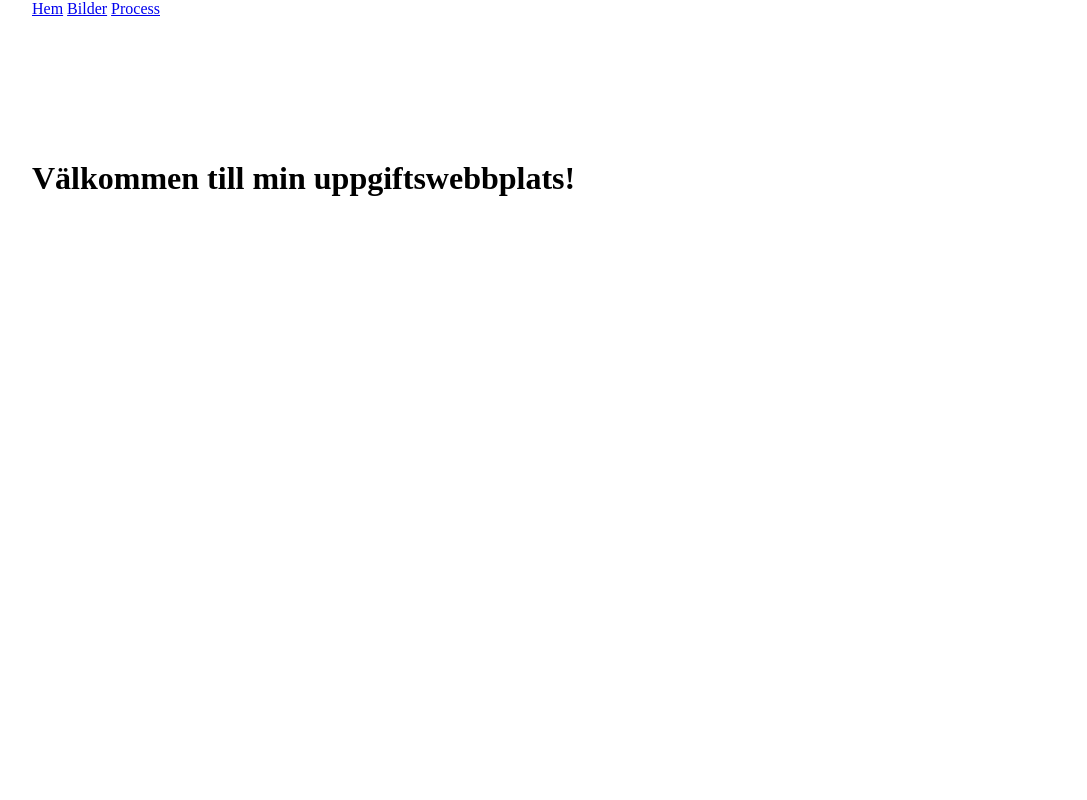
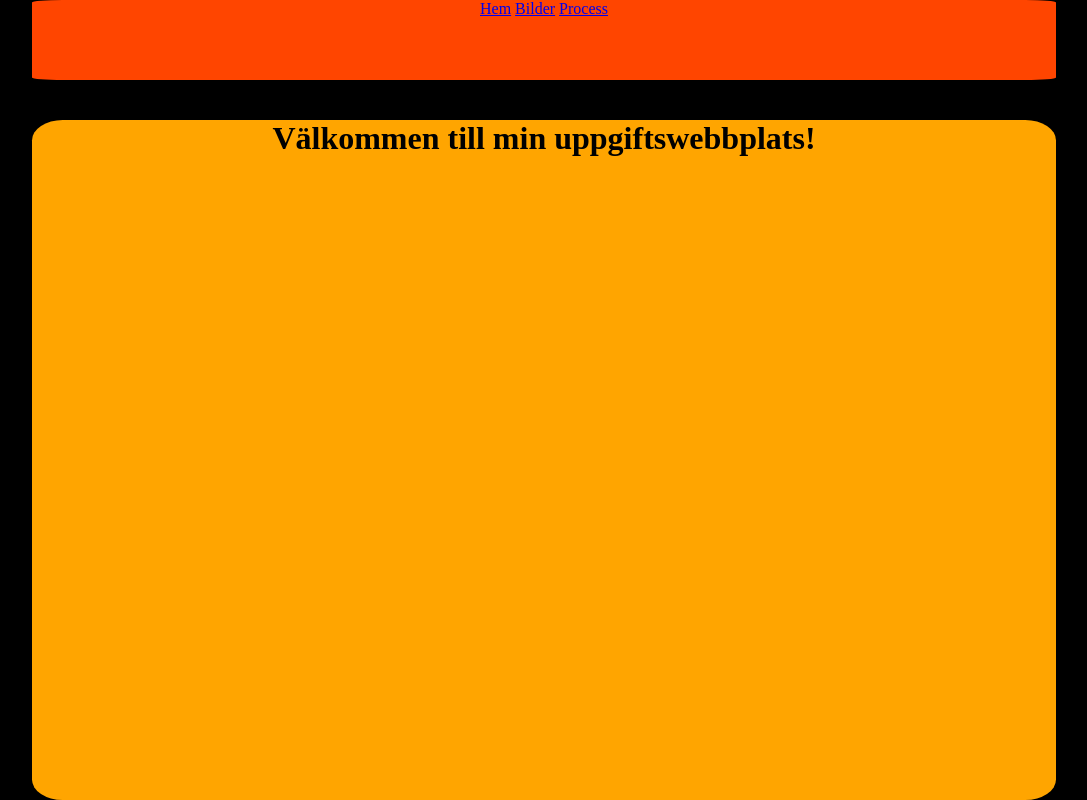
Before and after one commit to cwcacti/DT211G_moment1_automatisering, a website built with Parcel: page src/index.html in a window 1280 px wide. Shown: the whole page, without its empty margins (96-1183 px from the left). Built offline with nearby package versions, Linux system fonts and the light colour scheme.

Commit message:
Lägg till enkel design
Lagt till bakgrundsfärger, border radius etc i style.css

```diff
--- a/src/css/style.css
+++ b/src/css/style.css
@@ -11,7 +11,7 @@
     height: 100vh;
     width: 100vw;
     grid-template-columns: 10% 1fr 10%;
-    grid-template-rows: 20% 1fr;
+    grid-template-rows: 10% 5% 1fr;
 }
 
 /* Placerar ut nav i gridden */
@@ -28,5 +28,23 @@ nav ul li {
 /* Placerar ut huvudinnehållet på gridden */
 main {
     grid-column: 2/3;
-    grid-row: 2/3;
+    grid-row: 3/4;
 }
+
+/* Bakgrundsfärger */
+main {
+background-color: orange;
+border-radius: 3%;
+text-align: center;
+}
+
+nav {
+background-color: orangered;
+border-radius: 3%;
+text-align: center;
+}
+
+body {
+    background-color: black;
+    border-radius: 3%;
+}
```
